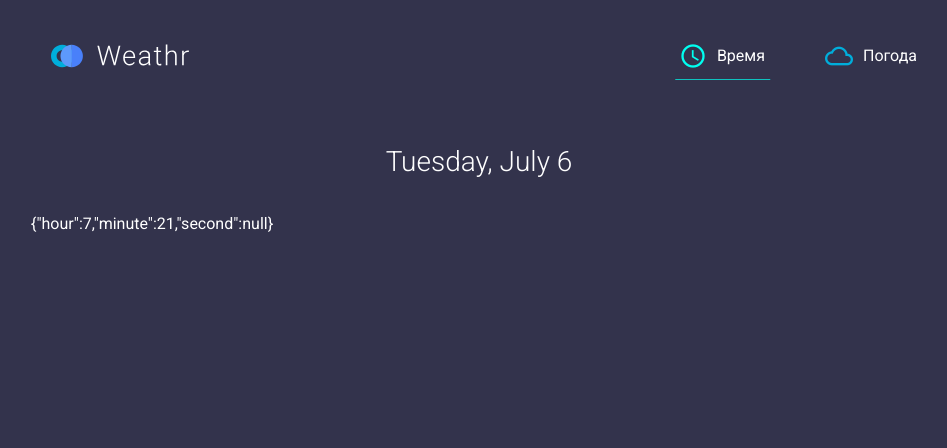
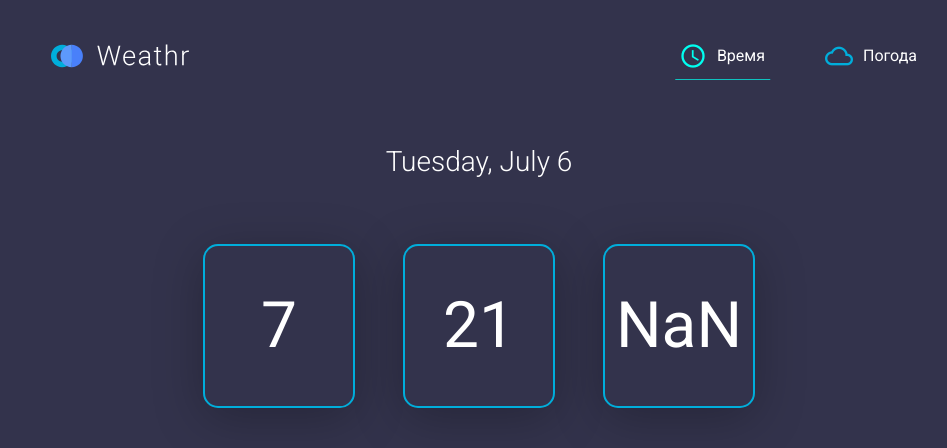
Before and after one commit to anclaev/weathr, a React (Create React App) app: page /time in a window 1280 px wide. Shown: the top 448 px of the page, without its empty margins (161-1108 px from the left). Built offline with nearby package versions, Linux system fonts and the light colour scheme.

Commit message:
Компонент ячейки времени.

```diff
--- a/src/components/Cell/index.tsx
+++ b/src/components/Cell/index.tsx
@@ -1,8 +1,10 @@
 import { ICell } from '../../types/components'
 
 const Cell: React.FC<ICell> = (props) => (
-  <div>
-    <span>{props.val}</span>
+  <div className={props.className}>
+    <span className={props.className + '__text'} data-label={props.label}>
+      {props.val}
+    </span>
   </div>
 )
 
--- a/src/containers/Cards/index.tsx
+++ b/src/containers/Cards/index.tsx
@@ -1,6 +1,7 @@
 import Card from '../../components/Card'
 
 import { ICard } from '../../types/components'
+import { ICards } from '../../types/containers'
 
 const renderCards = (items: ICard[], className: string) =>
   items.map((item: ICard) => (
@@ -15,7 +16,7 @@ const renderCards = (items: ICard[], className: string) =>
     ></Card>
   ))
 
-const Cards: React.FC<{ items: ICard[]; className: string }> = (props) => (
+const Cards: React.FC<ICards> = (props) => (
   <div className={props.className}>
     {renderCards(props.items, props.className + '__item')}
   </div>
--- a/src/containers/Time/index.tsx
+++ b/src/containers/Timer/index.tsx
@@ -1,8 +1,13 @@
 import { useState, useEffect } from 'react'
+import { CSSTransition } from 'react-transition-group'
 
-import { ITimeState } from '../../types/containers'
+import Cell from '../../components/Cell'
 
-const Time: React.FC = () => {
+import { getTimeLabel } from '../../funcs'
+
+import { ITime, ITimeState } from '../../types/containers'
+
+const Timer: React.FC<ITime> = (props) => {
   const [time, setTime] = useState<ITimeState>({
     hour: 0,
     minute: 0,
@@ -40,7 +45,25 @@ const Time: React.FC = () => {
     }
   })
 
-  return <div>{JSON.stringify(time)}</div>
+  return (
+    <div className={props.className}>
+      <Cell
+        className={props.className + '-item'}
+        val={time.hour}
+        label={getTimeLabel(time.hour, 'h')}
+      />
+      <Cell
+        className={props.className + '-item'}
+        val={time.minute}
+        label={getTimeLabel(time.minute, 'm')}
+      />
+      <Cell
+        className={props.className + '-item'}
+        val={time.second}
+        label={getTimeLabel(time.second, 's')}
+      />
+    </div>
+  )
 }
 
-export default Time
+export default Timer
--- a/src/funcs.ts
+++ b/src/funcs.ts
@@ -20,3 +20,27 @@ export const getToday = (): string => {
     ? date[0].toUpperCase() + date.slice(1)
     : 'Сегодня'
 }
+
+export const getTimeLabel = (val: number, type: 'h' | 'm' | 's'): string => {
+  const decCases = [2, 0, 1, 1, 1, 2]
+
+  let decCache: number[] = []
+  let titles = []
+
+  switch (type) {
+    case 'h':
+      titles = ['час', 'часа', 'часов']
+      break
+    case 'm':
+      titles = ['минута', 'минуты', 'минут']
+      break
+    case 's':
+      titles = ['секунда', 'секунды', 'секунд']
+      break
+  }
+
+  if (!decCache[val])
+    decCache[val] =
+      val % 100 > 4 && val % 100 < 20 ? 2 : decCases[Math.min(val % 10, 5)]
+  return titles[decCache[val]]
+}
--- a/src/pages/Time/index.tsx
+++ b/src/pages/Time/index.tsx
@@ -1,6 +1,6 @@
 import Helmet from '../../components/Helmet'
 import Title from '../../components/Title'
-import Time from '../../containers/Time'
+import Timer from '../../containers/Timer'
 
 import { getToday } from '../../funcs'
 
@@ -8,7 +8,7 @@ const TimePage: React.FC = () => (
   <section className="time">
     <Helmet title="Время | Weathr" />
     <Title className="time-title title">{getToday()}</Title>
-    <Time />
+    <Timer className="time-wrapper" />
   </section>
 )
 
--- a/src/styles/index.sass
+++ b/src/styles/index.sass
@@ -8,10 +8,10 @@
 html
     font-family: $fontFamily
     font-size: $fontSize
+    overflow-x: hidden
 
 body
     height: 100vh
-    overflow-x: hidden
     background: $colorBackground
     color: $colorDefault
 
--- a/src/styles/pages/_home.sass
+++ b/src/styles/pages/_home.sass
@@ -5,6 +5,7 @@
     &-cards
         display: flex
         justify-content: center
+        margin-bottom: 4rem
 
         &__item
             background-color: $colorPrimaryCardR
--- a/src/styles/pages/_time.sass
+++ b/src/styles/pages/_time.sass
@@ -0,0 +1,43 @@
+.time-wrapper, .time-wrapper-item__text
+    display: flex
+    flex-direction: row
+    justify-content: center
+
+.time-wrapper
+    margin: 4rem 0
+
+    &-item
+        min-width: 9.5rem
+        padding: 2rem 0
+
+        background: $colorBackground
+        border: 2px solid $colorPrimary
+        border-radius: 15px
+        box-shadow: 0px 10px 50px rgba(0, 0, 0, 0.25)
+        text-align: center
+
+        &:nth-child(2)
+            margin: 0 3em
+
+        &__text
+            align-items: center
+            font-size: 4rem
+
+@media (max-width: 576px)
+    .time-wrapper
+        flex-direction: column
+        align-items: center
+
+        &-item
+            width: 250px
+            padding: 1rem 2rem
+
+            &:nth-child(2)
+                margin: 2em 0
+
+            &__text:after
+                display: block
+                margin-left: 2rem
+                font-size: 2rem
+                font-weight: 300
+                content: attr(data-label)
--- a/src/types/components.ts
+++ b/src/types/components.ts
@@ -33,4 +33,6 @@ export interface ICard {
 
 export interface ICell {
   val: number
+  label: string
+  className: string
 }
```
Also changed, not shown: src/types/containers.ts (+11 -0 lines).
